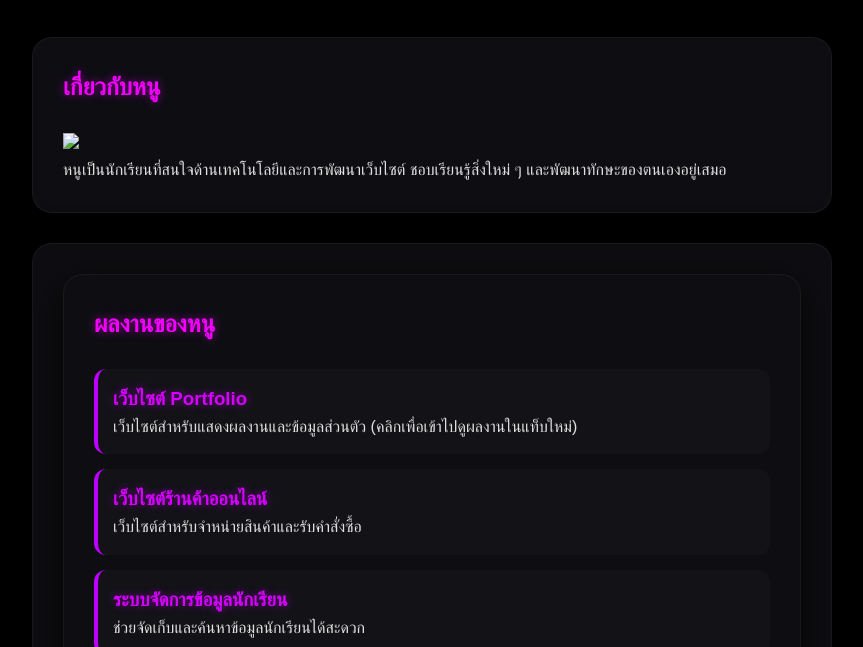
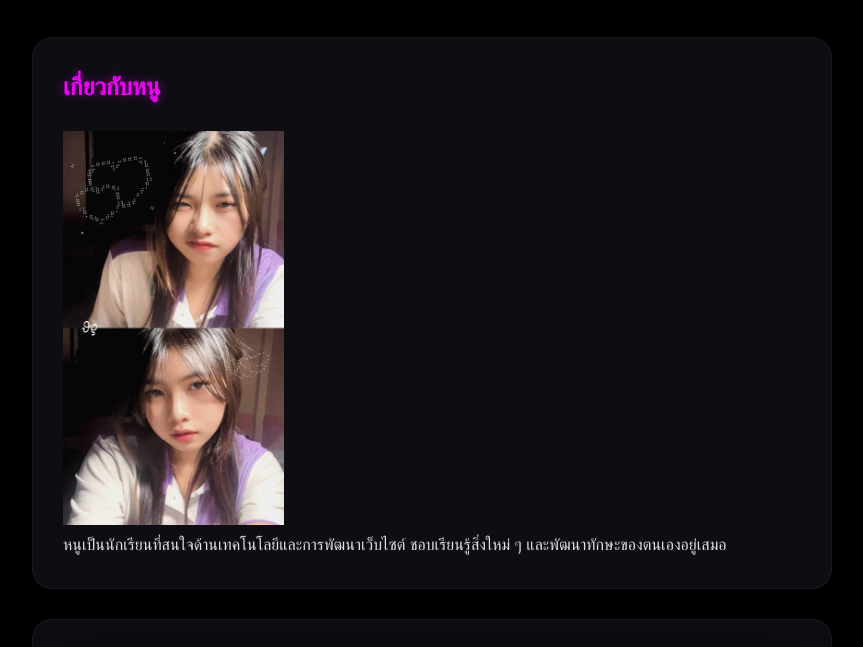
Before and after one commit to s34835-cpu/nannaphatno.25, a plain HTML site: page index.html in a window 1280 px wide. Shown: the part 150-797 px from the top of the page, without its empty margins (208-1071 px from the left). Drawn offline with Linux system fonts and the light colour scheme.

Commit message:
Update index.html

```diff
--- a/index.html
+++ b/index.html
@@ -16,7 +16,7 @@
     <div class="container">
         <section class="card">
             <h2>เกี่ยวกับหนู</h2>
-            <img src="F7103A56-EEE4-4817-B6E2-6D0ECC99D0CD.jpeg" width="30%">
+            <img src="NANNAPHAT PROFILE.png" width="30%">
             <p>หนูเป็นนักเรียนที่สนใจด้านเทคโนโลยีและการพัฒนาเว็บไซต์ ชอบเรียนรู้สิ่งใหม่ ๆ และพัฒนาทักษะของตนเองอยู่เสมอ</p>
         </section>
 
```
